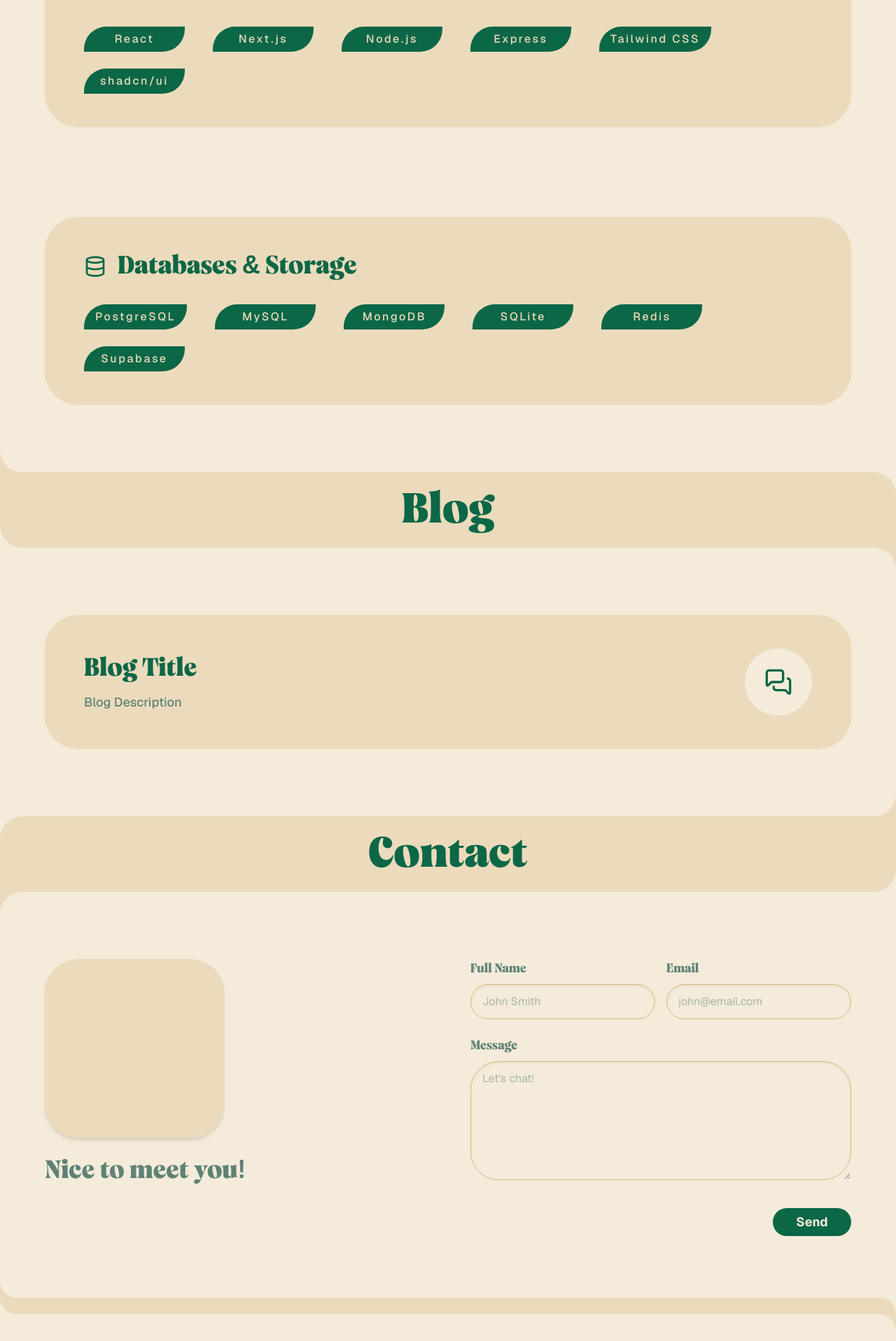
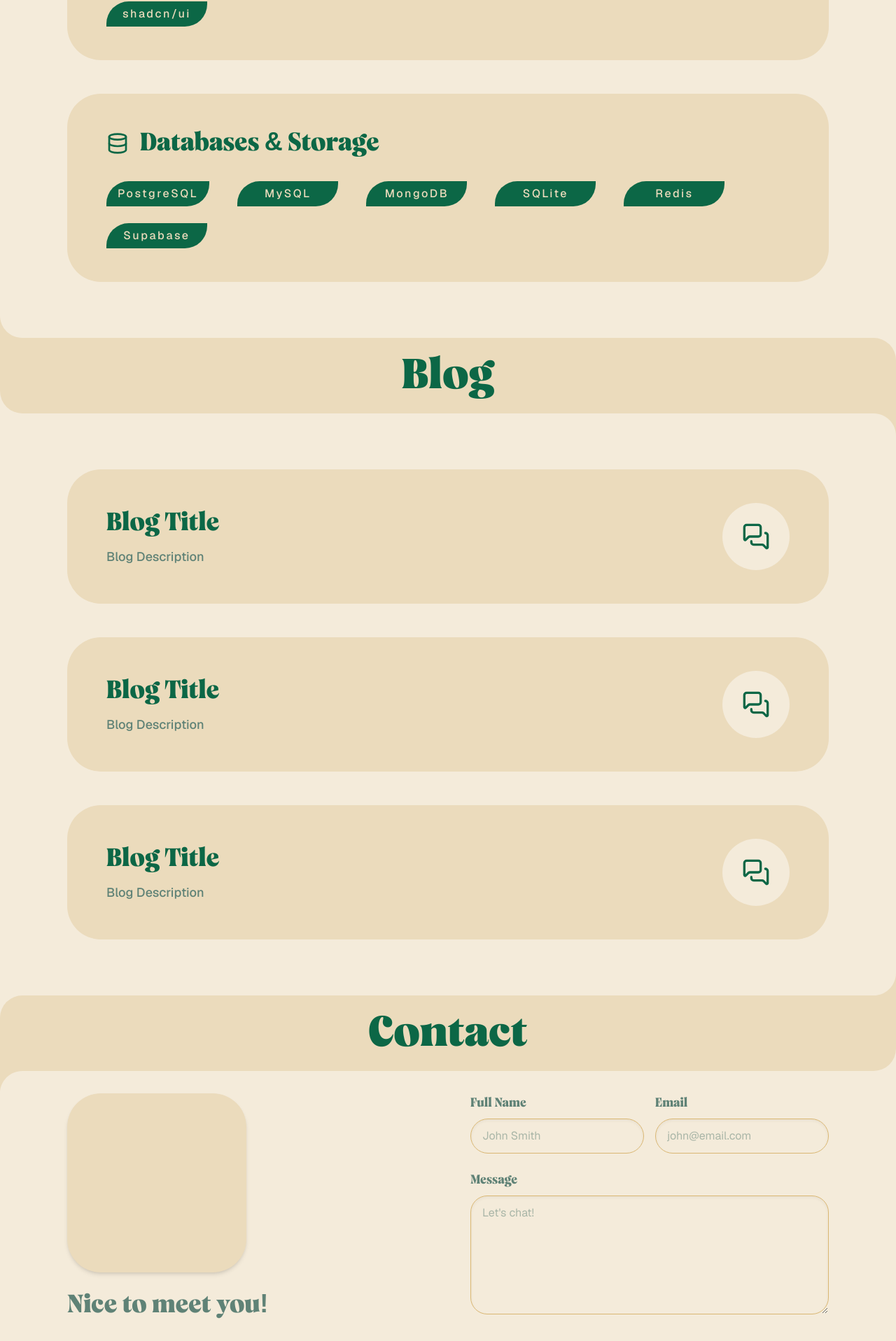
Before and after one commit to rioredwards/portfolio, a Next.js app: page / in a window 1280 px wide. Shown: the part 2964-4881 px from the top of the page at 70% size. Built offline with nearby package versions, Linux system fonts and the light colour scheme.

Commit message:
refactor: continue restructure of layout abd sections

```diff
--- a/app/page.tsx
+++ b/app/page.tsx
@@ -82,6 +82,7 @@
         <SectionBreak orientation="left" height="tall">
           Skills
         </SectionBreak>
+        <div className="section-content flex flex-col gap-12 py-12">
           <SkillSection
             category="Languages"
             icon={<Code2 className="h-8 w-8" aria-hidden="true" />}
@@ -97,22 +98,37 @@
             icon={<Database className="h-8 w-8" aria-hidden="true" />}
             skills={["PostgreSQL", "MySQL", "MongoDB", "SQLite", "Redis", "Supabase"]}
           />
+        </div>
       </section>
       <section id="blog">
         <SectionBreak orientation="right" height="tall">
           Blog
         </SectionBreak>
+        <div className="section-content flex flex-col gap-12 py-12">
           <Blog
             title="Blog Title"
             description="Blog Description"
             icon={<MessagesSquare className="h-10 w-10" aria-hidden="true" />}
           />
+          <Blog
+            title="Blog Title"
+            description="Blog Description"
+            icon={<MessagesSquare className="h-10 w-10" aria-hidden="true" />}
+          />
+          <Blog
+            title="Blog Title"
+            description="Blog Description"
+            icon={<MessagesSquare className="h-10 w-10" aria-hidden="true" />}
+          />
+        </div>
       </section>
       <section id="contact">
         <SectionBreak orientation="left" height="tall">
           Contact
         </SectionBreak>
+        <div className="section-content">
           <Contact />
+        </div>
       </section>
     </main>
   );
--- a/components/blog.tsx
+++ b/components/blog.tsx
@@ -8,8 +8,7 @@
 
 export function Blog({ title, description, icon }: BlogProps) {
   return (
-    <section className="px-4 py-16">
-      <div className="mx-auto flex max-w-6xl items-center justify-between gap-8 rounded-[3rem] bg-secondary px-8 py-10 lg:px-14 lg:py-12">
+    <div className="flex items-center justify-between gap-8 rounded-[3rem] bg-secondary px-8 py-10 lg:px-14 lg:py-12">
       {/* Text content */}
       <div>
         <h2
@@ -25,6 +24,5 @@
         <div className="text-foreground">{icon}</div>
       </div>
     </div>
-    </section>
   );
 }
--- a/components/contact.tsx
+++ b/components/contact.tsx
@@ -2,8 +2,7 @@
 
 export function Contact() {
   return (
-    <section id="contact" className="px-4 py-16">
-      <div className="mx-auto flex max-w-6xl flex-col gap-12 md:flex-row md:items-start md:gap-16">
+    <div className="flex flex-col gap-12 md:flex-row md:items-start md:gap-16">
       {/* Left illustration placeholder and heading */}
       <div className="flex flex-1 flex-col items-center md:items-start">
         <div className="mb-6 h-64 w-64 rounded-3xl bg-(--color-bg-secondary) shadow-md" />
@@ -63,7 +62,7 @@
             name="message"
             rows={6}
             placeholder="Let's chat!"
-              className="w-full rounded-2xl border border-(--color-bg-tertiary) bg-(--color-bg-primary) px-4 py-3 text-base text-(--color-text-secondary) shadow-inner focus:outline-none focus:ring-2 focus:ring-(--color-text-secondary)"
+            className="w-full rounded-lg border bg-(--color-bg-primary) px-4 py-3 text-base text-(--color-text-secondary) shadow-inner focus:outline-none focus:ring-2 focus:ring-(--color-text-secondary)"
           />
         </div>
 
@@ -78,6 +77,5 @@
         </div>
       </form>
     </div>
-    </section>
   );
 }
--- a/components/skill-section.tsx
+++ b/components/skill-section.tsx
@@ -9,8 +9,7 @@
 
 export function SkillSection({ category, skills, icon }: SkillSectionProps) {
   return (
-    <section className="px-4 py-16">
-      <div className="mx-auto max-w-6xl rounded-[3rem] bg-secondary px-8 py-10 lg:px-14 lg:py-12">
+    <div className="rounded-[3rem] bg-secondary px-8 py-10 lg:px-14 lg:py-12">
       <div className="mb-8 flex items-center gap-4 text-foreground">
         {icon}
         <h2
@@ -33,6 +32,5 @@
         ))}
       </div>
     </div>
-    </section>
   );
 }
```
Lines whose indentation alone changed are shown as unchanged.
